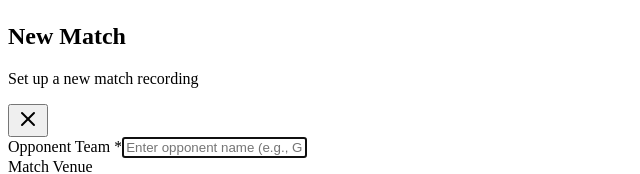
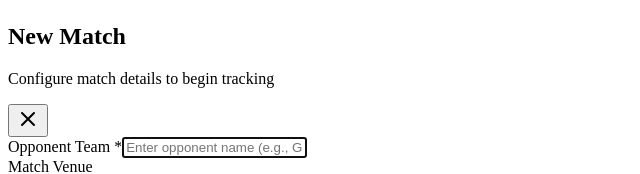
Before and after one commit to owenodgitpull/onestat-gaa-analytics, a React (Vite) app in the folder frontend/: page / in a window 1280 px wide. Both pictures are taken after a click on the button "New Match". Shown: the part 1676-1850 px from the top of the page, without its empty margins (0-640 px from the left). Built offline with nearby package versions, Linux system fonts and the light colour scheme; no server answers; the HTML template or start-up script is replaced by a standard one.

Commit message:
feat: Update New Match modal subtitle
Changed from 'Set up a new match recording' to 'Configure match details to begin tracking' for a more professional, enterprise tone

```diff
--- a/frontend/src/components/NewMatchModal.tsx
+++ b/frontend/src/components/NewMatchModal.tsx
@@ -63,7 +63,7 @@ export default function NewMatchModal({ isOpen, onClose, onCreate }: NewMatchMod
             </div>
             <div>
               <h2 className="text-2xl font-bold text-white">New Match</h2>
-              <p className="text-sm text-white/60">Set up a new match recording</p>
+              <p className="text-sm text-white/60">Configure match details to begin tracking</p>
             </div>
           </div>
           <button
```
